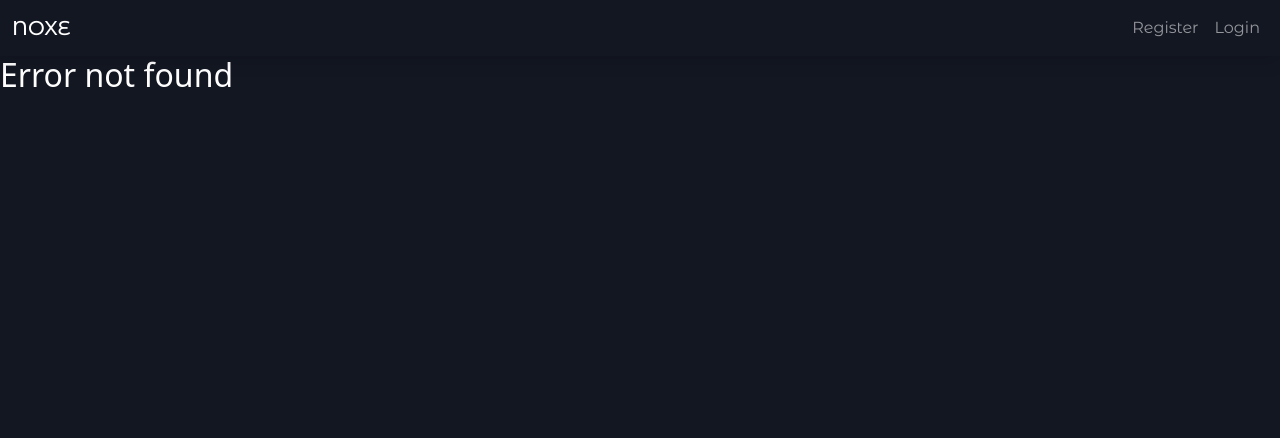
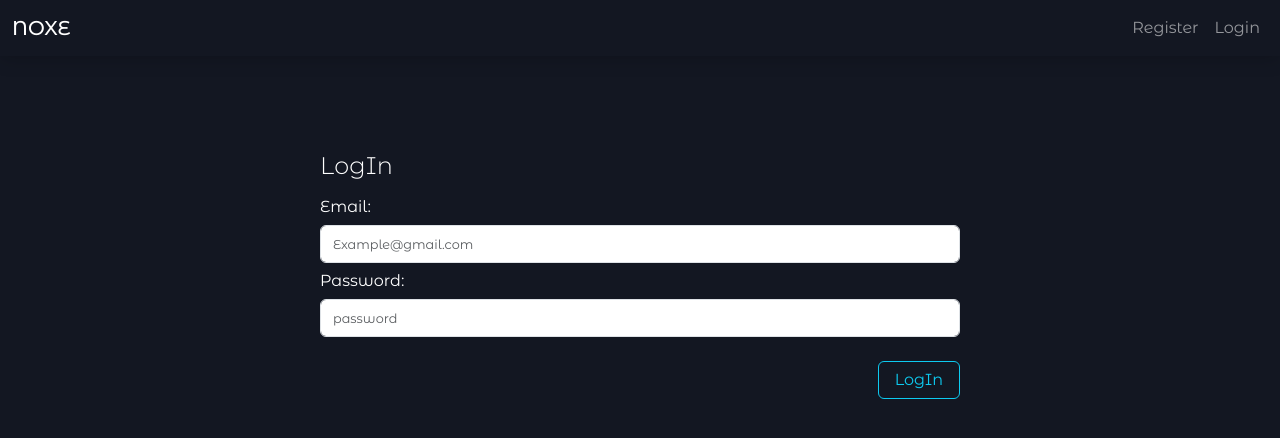
Before and after one commit to MEMOIIV/movie-project, a React (Create React App) app: page / in a window 1280 px wide. Before the commit this address had no page. Shown: the top 438 px of the page. Built offline with nearby package versions, Linux system fonts and the light colour scheme.

Commit message:
Modified ProtectedRoute to redirect users to the login page when no token is available

```diff
--- a/src/App.js
+++ b/src/App.js
@@ -44,13 +44,14 @@ export default function App() {
 
   useEffect(() => {
     checkReload();
-    geLogInToken()
   }, []);
 
   return (
     <Routes>
       <Route path="/" element={<Main ifUserLogin={myToken} remove={removeUseData} />}>
-        <Route path="/" element={<ProtectedRoute><Home /></ProtectedRoute>} />
+        <Route path="home" element={<ProtectedRoute><Home /></ProtectedRoute>} />
+        {myToken != null ? <Route path="/" element={<ProtectedRoute><Home /></ProtectedRoute>} />
+        :<Route path="/" element={<Login/>} />}
         <Route path="home" element={<ProtectedRoute><Home /></ProtectedRoute>} />
         <Route path="about" element={<ProtectedRoute><About /></ProtectedRoute>} />
         <Route path="movies" element={<ProtectedRoute><AllMovies /></ProtectedRoute>} />
--- a/src/components/Search/Search.jsx
+++ b/src/components/Search/Search.jsx
@@ -7,7 +7,7 @@ export default function Search() {
     const {dataApi , dataTv } = useContext(SearchContext);
     let { id, media } = useParams();
 return (
-    <div className='container'>
+    <div className='container my-5 py-5'>
         <div className="row">
             {dataApi?.map((allData , index)=>{
                 return <div key={index} className="col-md-3">
```
Also changed, not shown: 1 other file (tests, documents, lock files or other folders).
